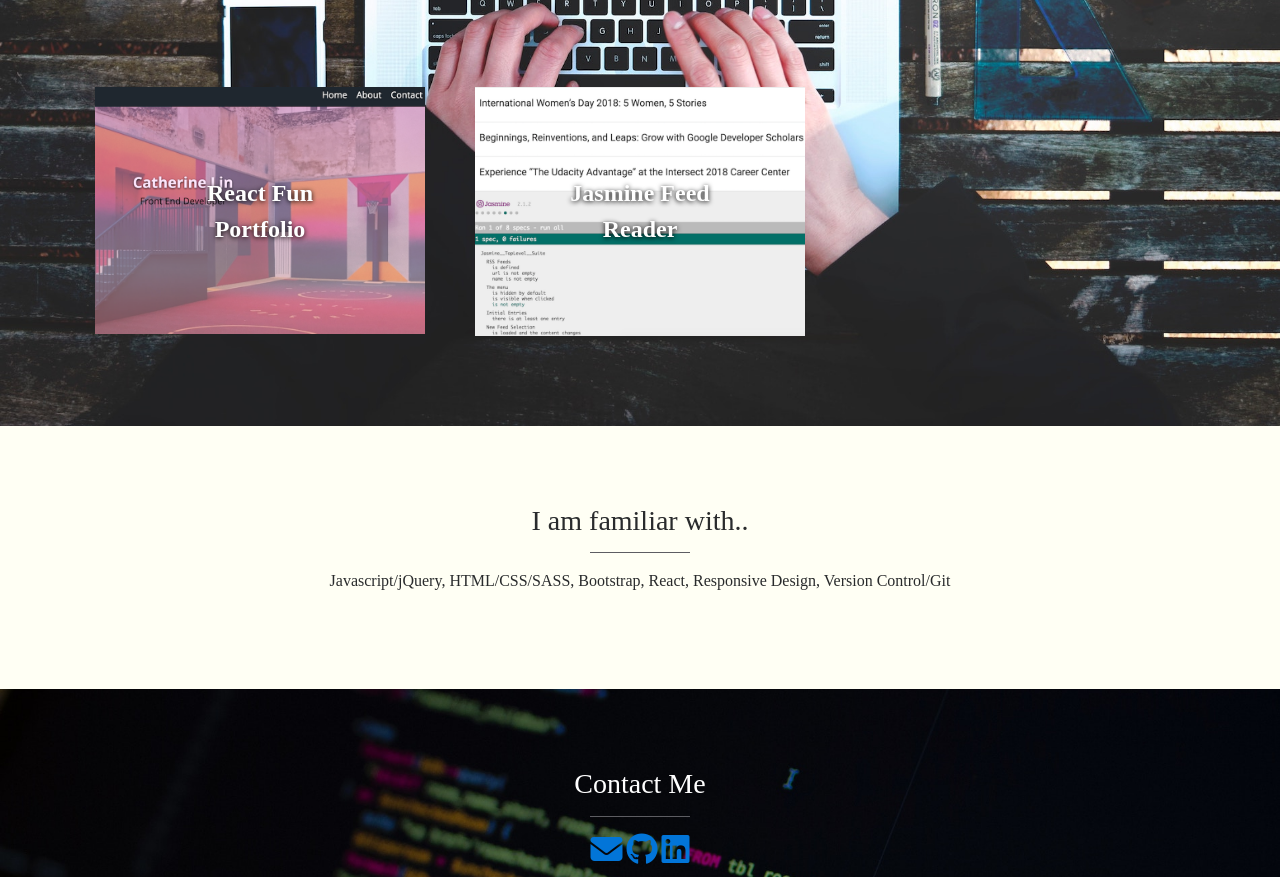
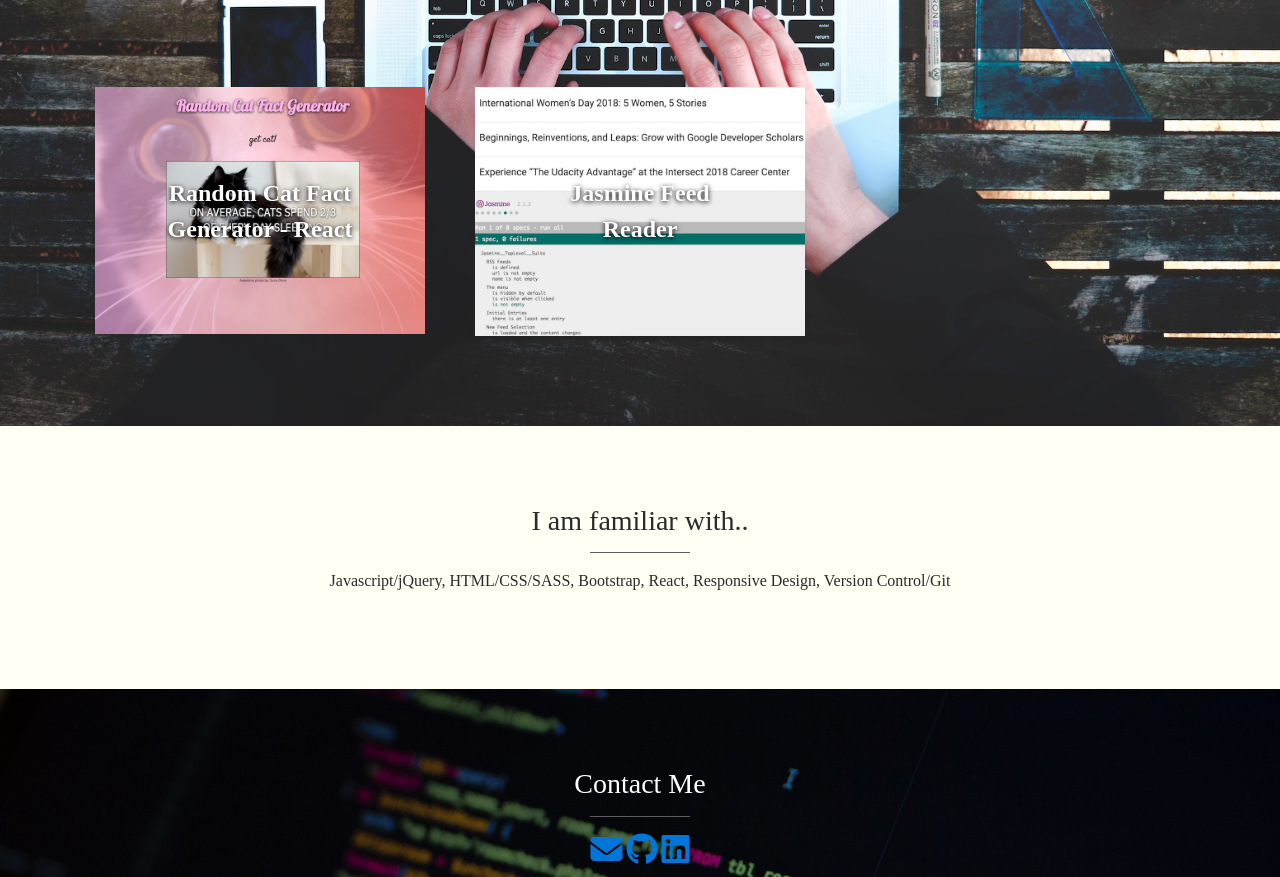
Before and after one commit to c-clin/chickencat.github.io, a website: page index.html in a window 1280 px wide. Shown: the part 1586-2463 px from the top of the page. Drawn offline with nearby package versions, Linux system fonts and the light colour scheme; a script that the page names is missing; a web font is replaced by a local one.

Commit message:
updated portfolio w rect cat project

```diff
--- a/index.html
+++ b/index.html
@@ -4,7 +4,7 @@
 		<meta charset="utf-8">
 	    <meta http-equiv="X-UA-Compatible" content="IE=edge">
 	    <meta name="viewport" content="width=device-width, initial-scale=1">
-	    <title></title>
+	    <title>Catherine's Portfolio</title>
 		<link rel="stylesheet" href="https://maxcdn.bootstrapcdn.com/bootstrap/4.0.0-alpha.6/css/bootstrap.min.css">
 		<link href="https://fonts.googleapis.com/css?family=Anton|Glegoo" rel="stylesheet">
 		<script src="https://use.fontawesome.com/0ddbcc0df2.js"></script>
@@ -99,8 +99,8 @@
 					<div class="row port-height">
 						<div class="col-lg-4 col-md-4 col-sm-12">
 							<div class="hover-img">
-								<a href="https://github.com/c-clin/react-fun-portfolio" target="_blank"><img src="images/react-portfolio.jpg" class="work-img img-responsive"></a>
-									<div class="overlay-text">React Fun Portfolio</div>
+								<a href="http://react-random-cat-fact-generator.surge.sh/" target="_blank"><img src="images/random-cat-fact-generator.jpg" class="work-img img-responsive"></a>
+									<div class="overlay-text">Random Cat Fact Generator - React</div>
 							</div>
 						</div>
 						<div class="col-lg-4 col-md-4 col-sm-12">
```
Also changed, not shown: images/random-cat-fact-generator.jpg (added).
